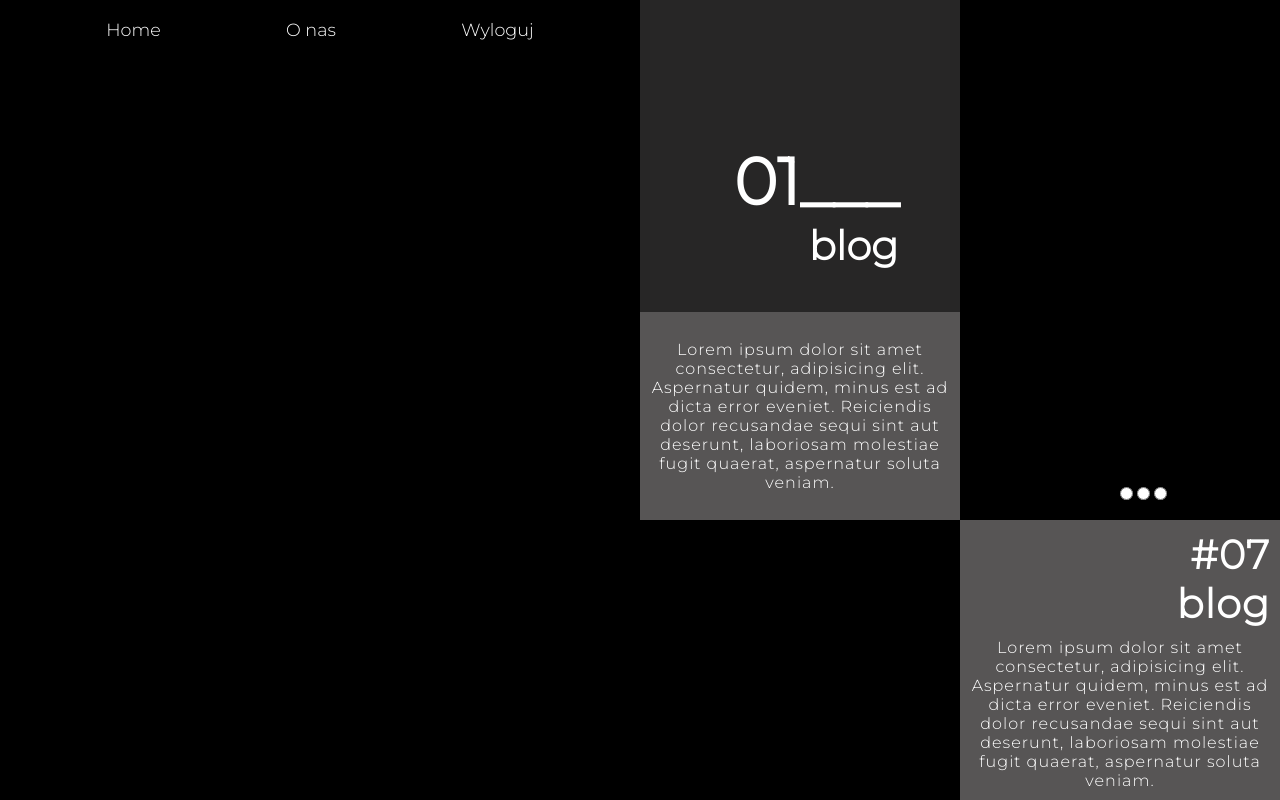
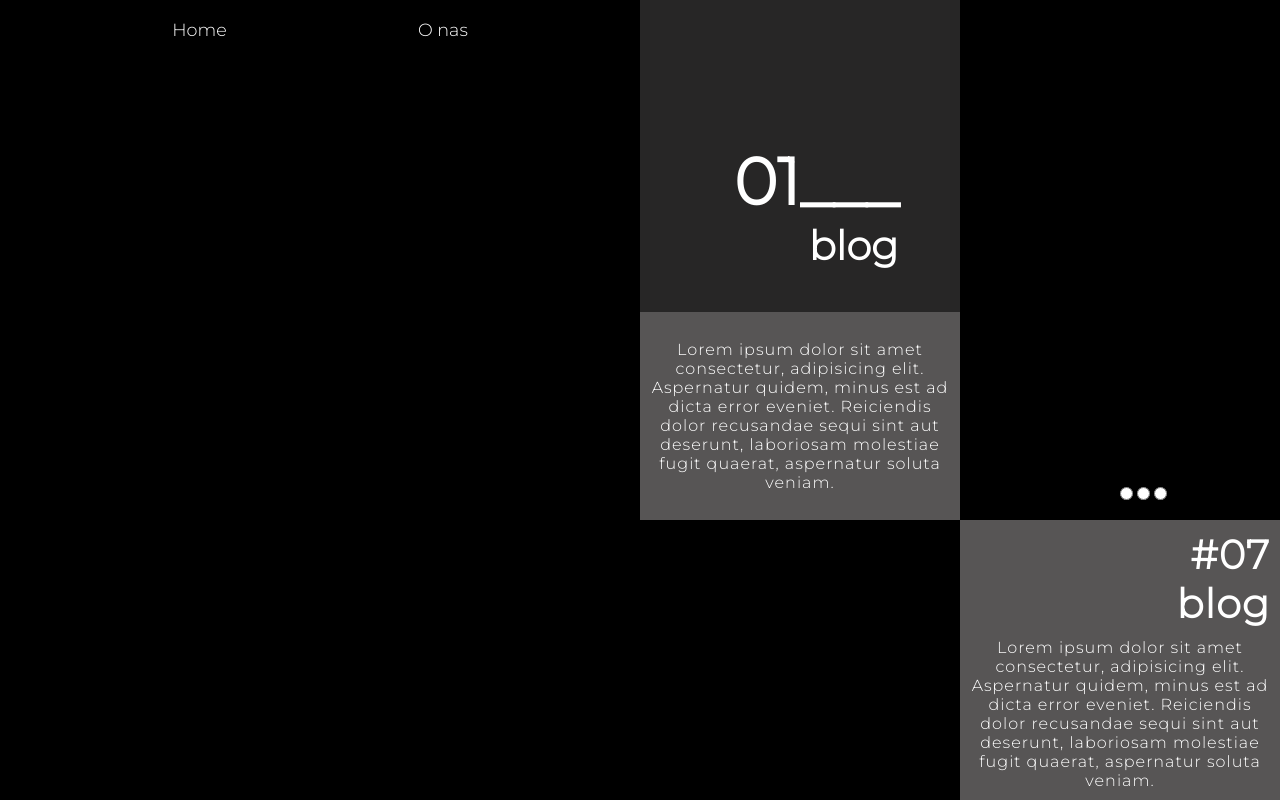
Before and after one commit to QueaT/QueaT-page1.github.io, a plain HTML site: page element2/index.html in a window 1280 px wide. Drawn offline with Linux system fonts and the light colour scheme.

Commit message:
Update index.html

```diff
--- a/element2/index.html
+++ b/element2/index.html
@@ -431,7 +431,7 @@
       <ul>
           <li>Home</li>
           <li class="showSlide">O nas</li>
-          <li><a href="../login/fetchapI/index.html">Wyloguj</a>
+
           </li>
       </ul>
   </nav>
```
